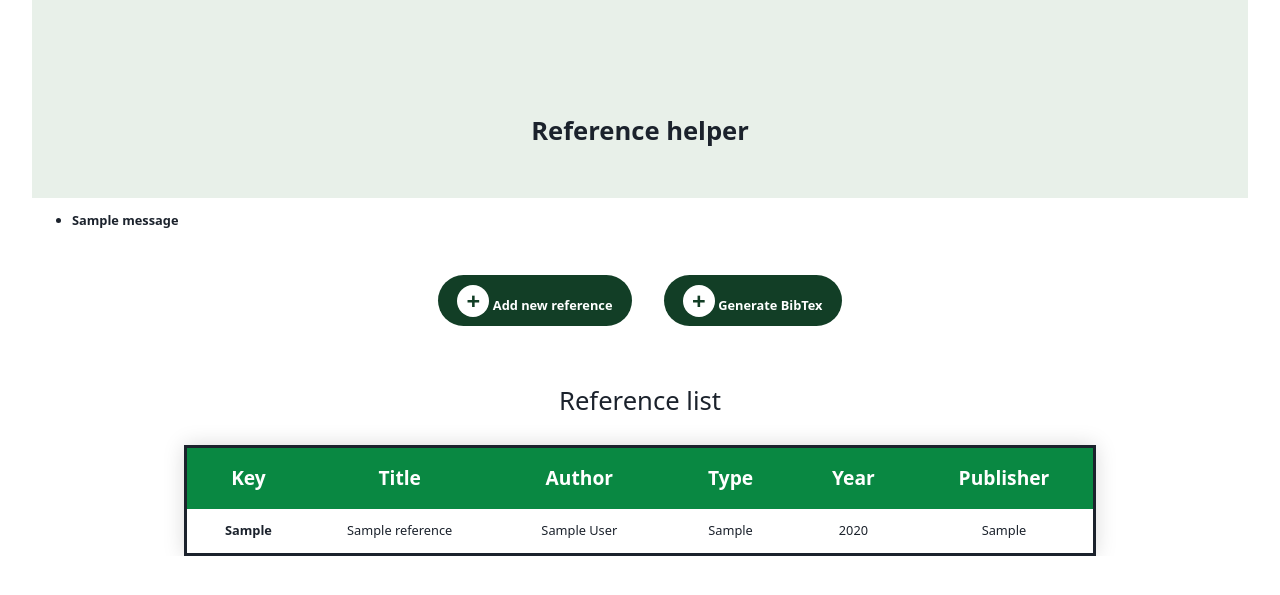
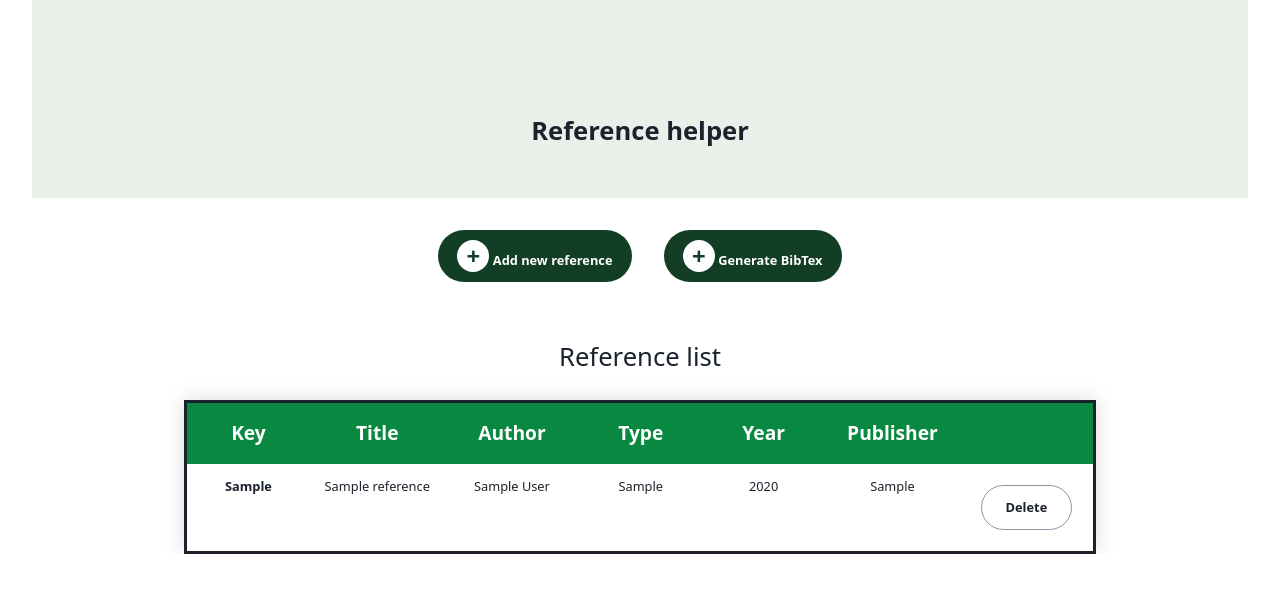
Before and after one commit to KieloLaaksosta/TodoApp, a Flask app: page / in a window 1280 px wide. Shown: the top 595 px of the page. Run offline with Flask 3, Linux system fonts and the light colour scheme; tables that the repository leaves empty hold one stand-in row (values such as "Sample post"); one stand-in notice (Sample message) is shown.

Commit message:
update delete-style

```diff
--- a/src/app.py
+++ b/src/app.py
@@ -1,6 +1,6 @@
 from flask import redirect, render_template, request, flash, session, send_file
 from config import app
-from repositories.reference_repository import add_reference, get_references, generate_bibtex, REF_TYPES
+from repositories.reference_repository import add_reference, get_references, delete_reference, generate_bibtex, REF_TYPES
 from utils import current_year, create_references_bib_file
 
 @app.route("/")
@@ -41,3 +41,10 @@ def download_bibtex():
     bibtex = generate_bibtex(references)
     path = create_references_bib_file(bibtex)
     return send_file(path, as_attachment=True)
+
+@app.route("/delete_reference", methods=["POST"])
+def reference_deletion():
+    bibtex_key = request.form["bibtex_key"]
+    delete_reference(bibtex_key)
+    flash(f"Reference '{bibtex_key}' was deleted.")
+    return redirect("/")
--- a/src/repositories/reference_repository.py
+++ b/src/repositories/reference_repository.py
@@ -103,3 +103,9 @@ def generate_bibtex(references: list):
         bibtex += "}\n"
         bibtex += "\n"
     return bibtex
+
+def delete_reference(bibtex_key : str):
+    sql = text(
+    """DELETE FROM latex_references WHERE bibtex_key = :bibtex_key""")
+    db.session.execute(sql, {"bibtex_key": bibtex_key})
+    db.session.commit()
--- a/src/static/main.css
+++ b/src/static/main.css
@@ -19,7 +19,6 @@
   --font-size-h2: clamp(1.5rem, 2vw, 3rem);
   --font-size-h3: clamp(1rem, 1.5vw, 2rem);
   --font-size-content: clamp(0.7rem, 1vw, 1.5rem);
-  --font-size-form: clamp(0.4rem, 0.5vw, 1rem);
 }
 
 body {
@@ -170,7 +169,7 @@ tbody tr:nth-of-type(even) {
 }
 
 .form-field input {
-  font-size: var(--font-size-form);
+  font-size: var(--font-size-content);
   padding: 0.5rem;
   border: 1px solid var(--neutral-1);
   border-radius: 6px;
@@ -229,3 +228,12 @@ tbody tr:nth-of-type(even) {
   overflow-x: auto;
   margin: 2rem auto;
 }
+
+.flash-message {
+    background-color: #e9aef6;
+    color: #060606;
+    border: 1px solid #ffecb5;
+    border-radius: 4px;
+    padding: 10px 14px;
+    margin: 10px 0;
+}
--- a/src/templates/index.html
+++ b/src/templates/index.html
@@ -4,15 +4,23 @@
 
 {% block content %}
 
-  {% with messages = get_flashed_messages() %}
+{% with messages = get_flashed_messages() %}
   {% if messages %}
-  <ul class=flashes>
     {% for message in messages %}
-    <li><strong>{{ message }}</strong></li>
+      <p class="flash-message" role="alert">{{ message }}</p>
     {% endfor %}
-  </ul>
   {% endif %}
-  {% endwith %}
+{% endwith %}
+
+<script>
+  const flashMessages = document.querySelectorAll(".flash-message");
+
+  flashMessages.forEach((message) => {
+    setTimeout(() => {
+      message.remove();
+    }, 3000);
+  });
+</script>
 
   <div class="content-wrapper">
     <div class="nav-container">
@@ -35,6 +43,7 @@
         <th scope="column">Type</th>
         <th scope="column">Year</th>
         <th scope="column">Publisher</th>
+        <th scope="column"></th>
       </tr>
       </thead>
       <tbody>
@@ -46,6 +55,13 @@
         <td>{{ ref.type }}</td>
         <td>{{ ref.year }}</td>
         <td>{{ ref.publisher }}</td>
+        <td>
+          <form action="/delete_reference", method="post"
+                onsubmit="return confirm('Delete this reference?');">
+            <input type="hidden" name="bibtex_key" value="{{ ref.key }}">
+            <button type="submit" class="cancel-button">Delete</button>
+          </form>
+        </td>
       </tr>
       {% endfor %}
       </tbody>
```
